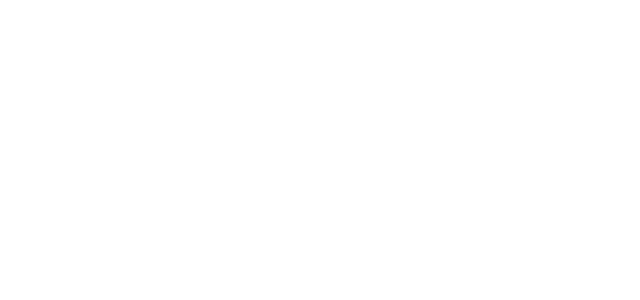
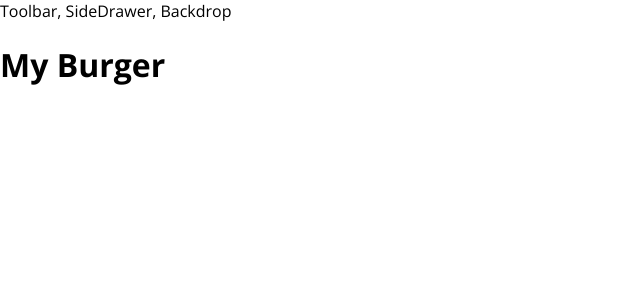
Before and after one commit to lwesy/my-react-burger, a React app: page / in a window 1280 px wide. Shown: the top 300 px of the page, without its empty margins (0-640 px from the left). Built offline with nearby package versions, Linux system fonts and the light colour scheme.

Commit message:
Add Layout component

```diff
--- a/src/App.js
+++ b/src/App.js
@@ -1,10 +1,13 @@
 import React, { Component } from 'react';
+import Layout from './components/Layout/Layout';
 
 class App extends Component {
   render() {
     return (
       <div>
-
+        <Layout>
+          <h1>My Burger</h1>
+        </Layout>
       </div>
     );
   }
--- /dev/null
+++ b/src/components/Layout/Layout.js
@@ -0,0 +1,12 @@
+import React, { Fragment } from 'react';
+
+const layout = (props) => (
+  <Fragment>
+    <div>Toolbar, SideDrawer, Backdrop</div>
+    <main>
+      {props.children}
+    </main>
+  </Fragment>
+);
+
+export default layout;
```
